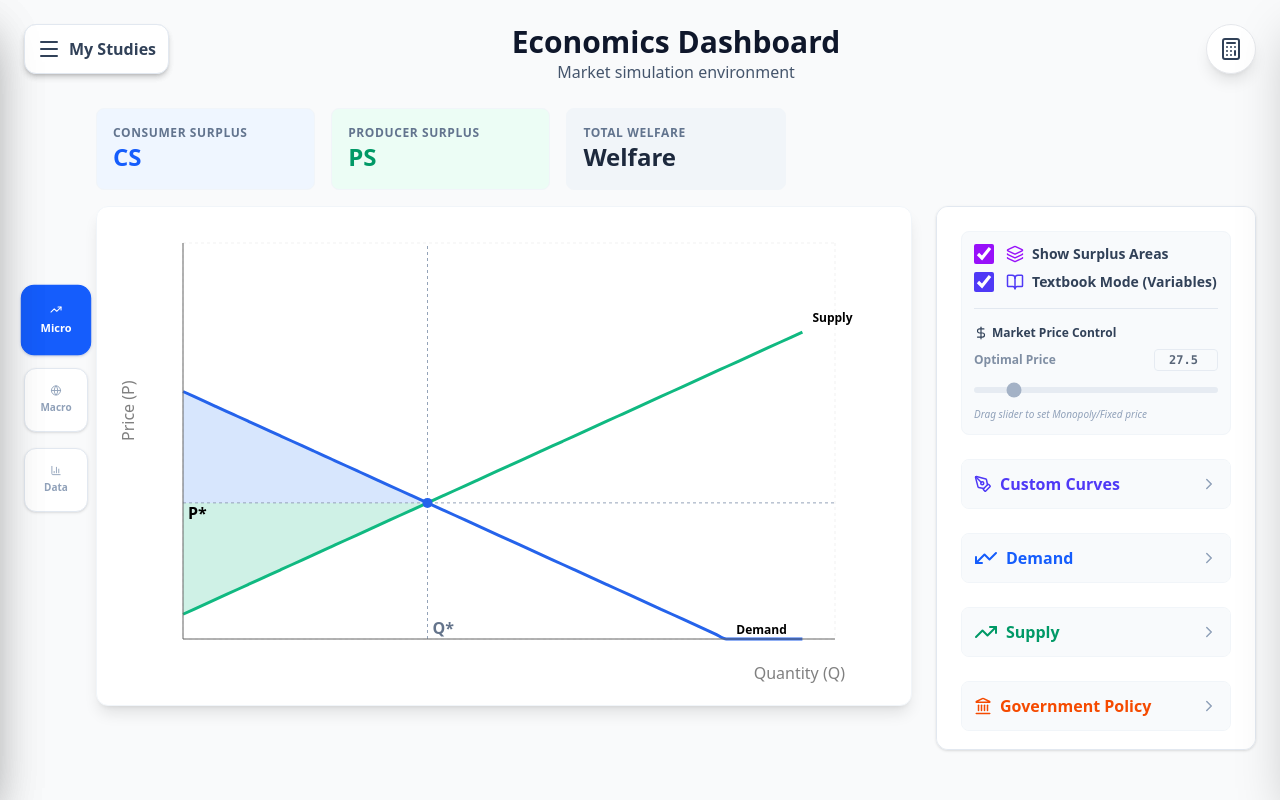
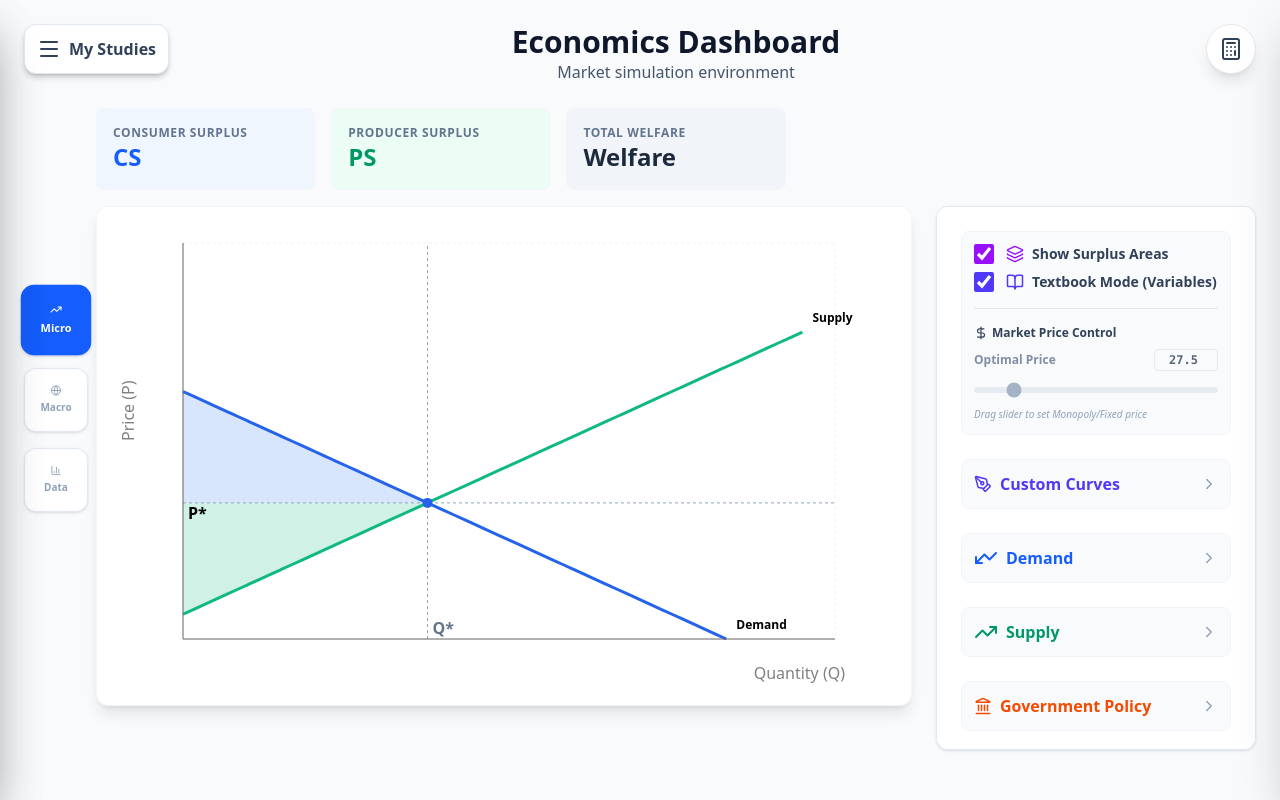
Before and after one commit to eliezerperl/school-curriculum, a React (Vite) app: page /economics in a window 1280 px wide. Built offline with nearby package versions, Linux system fonts and the light colour scheme.

Commit message:
update to lines and labels

```diff
--- a/src/modules/economics/components/dashboard/SupplyDemand.tsx
+++ b/src/modules/economics/components/dashboard/SupplyDemand.tsx
@@ -17,14 +17,14 @@ export const SupplyDemand = () => {
   const updateCurve = (
     id: string,
     field: keyof CustomCurve,
-    value: number | boolean
+    // We allow string just in case, but currently only numbers/booleans are used for linear
+    value: number | boolean | string
   ) => {
     setCustomCurves((prevCurves) =>
       prevCurves.map((c) => (c.id === id ? { ...c, [field]: value } : c))
     );
   };
 
-  // Helper to switch between Numbers (50.00) and Variables (CS, PS)
   const formatMetric = (val: number, isTheoretical: boolean, label: string) => {
     if (!isTheoretical) return val;
     switch (label) {
@@ -40,12 +40,18 @@ export const SupplyDemand = () => {
 
   const mergedGraphData = useMemo(() => {
     return graphData.data.map((point) => {
-      // Cast to allow dynamic keys
-      const newPoint = { ...point } as GraphPoint & { [key: string]: number };
+      // FIX: Cast to allow 'number | null' so TypeScript doesn't complain
+      const newPoint = { ...point } as GraphPoint & { [key: string]: number | null };
 
       customCurves.forEach((curve) => {
+        // === STRICT LINEAR LOGIC ONLY ===
+        // Formula: P = Intercept + (Slope * Q)
         const price = curve.intercept + curve.slope * point.q;
-        newPoint[curve.id] = price > 0 ? price : 0;
+
+        // "Stop at Zero" Rule:
+        // If price goes below zero, return null to make the line stop drawing.
+        // We use -0.01 tolerance to catch floating point math errors.
+        newPoint[curve.id] = price >= -0.01 ? Math.max(0, price) : null;
       });
 
       return newPoint;
@@ -116,7 +122,7 @@ export const SupplyDemand = () => {
             showDemand={params.showDemand}
             showSupply={params.showSupply}
             customCurves={customCurves}
-            isTheoretical={params.isTheoretical} // Pass Theoretical Mode
+            isTheoretical={params.isTheoretical}
           />
         </div>
 
@@ -129,7 +135,7 @@ export const SupplyDemand = () => {
             addCurve={addCurve}
             removeCurve={removeCurve}
             updateCurve={updateCurve}
-            naturalEqP={graphData.naturalEqP} // Pass Natural Price for Reset
+            naturalEqP={graphData.naturalEqP}
           />
         </div>
       </div>
--- a/src/modules/economics/components/dashboard/SupplyDemandGraph.tsx
+++ b/src/modules/economics/components/dashboard/SupplyDemandGraph.tsx
@@ -9,10 +9,10 @@ import {
   Area,
   Line,
   ReferenceDot,
-  ReferenceLine
+  ReferenceLine,
 } from 'recharts';
-import { Download } from 'lucide-react'; // Import the icon
-import type { CustomCurve, GraphPoint, CustomLabelProps } from '../../types';
+import { Download } from 'lucide-react';
+import type { CustomCurve, CustomLabelProps, GraphPoint } from '../../types';
 import { CustomTooltip } from '../ui/EconomicsUI';
 
 interface Props {
@@ -40,95 +40,104 @@ export const SupplyDemandGraph: React.FC<Props> = ({
   customCurves,
   isTheoretical = false,
 }) => {
-
-  // Ref for the graph container to capture the SVG
   const graphRef = useRef<HTMLDivElement>(null);
-
-  const eqPLabel = isTheoretical ? "P*" : `P*=$${eqData.priceConsumersPay.toFixed(2)}`;
-  const eqQLabel = isTheoretical ? "Q*" : `Q*=${eqData.eqQ.toFixed(1)}`;
+  const eqPLabel = isTheoretical
+    ? 'P*'
+    : `P*=$${eqData.priceConsumersPay.toFixed(2)}`;
+  const eqQLabel = isTheoretical ? 'Q*' : `Q*=${eqData.eqQ.toFixed(1)}`;
 
   // === DOWNLOAD FUNCTION ===
   const handleDownload = useCallback(() => {
     if (!graphRef.current) return;
+    const svgElement = graphRef.current.querySelector('.recharts-surface');
+    if (!svgElement) return;
 
-    // FIX: Use '.recharts-surface' to grab the CHART, not the icon!
-    const svgElement = graphRef.current.querySelector('.recharts-surface');
-
-    if (!svgElement) {
-      console.error("Chart SVG not found");
-      return;
-    }
-
-    // 2. Serialize SVG to XML string
     const serializer = new XMLSerializer();
     const svgString = serializer.serializeToString(svgElement);
-
-    // 3. Create a canvas to draw the image
     const canvas = document.createElement('canvas');
     const rect = svgElement.getBoundingClientRect();
-
-    // Safety check for dimensions
     if (rect.width === 0 || rect.height === 0) return;
 
-    canvas.width = rect.width * 2; // 2x scale for Retina/High Quality
+    canvas.width = rect.width * 2;
     canvas.height = rect.height * 2;
-
     const ctx = canvas.getContext('2d');
     if (!ctx) return;
 
-    // Fill white background (otherwise PNG is transparent)
     ctx.fillStyle = '#ffffff';
     ctx.fillRect(0, 0, canvas.width, canvas.height);
-
-    // Scale context to match the 2x canvas size
     ctx.scale(2, 2);
 
-    // 4. Create Image from SVG string
     const img = new Image();
-    const svgBlob = new Blob([svgString], { type: 'image/svg+xml;charset=utf-8' });
+    const svgBlob = new Blob([svgString], {
+      type: 'image/svg+xml;charset=utf-8',
+    });
     const url = URL.createObjectURL(svgBlob);
-
     img.onload = () => {
       ctx.drawImage(img, 0, 0);
       URL.revokeObjectURL(url);
-
-      // 5. Trigger Download
       const link = document.createElement('a');
       link.download = 'economics_graph.png';
       link.href = canvas.toDataURL('image/png');
       link.click();
     };
     img.src = url;
-
   }, []);
 
+  // === SMART LABEL LOGIC ===
+  // Finds the very last visible point of the line to place the label
   const renderLabel = (
     props: CustomLabelProps,
     name: string,
-    type: 'demand' | 'supply' | 'other'
+    dataKey: string
   ) => {
     const { x, y, stroke, index } = props;
 
-    let isTargetIndex = false;
+    // 1. Find the target index
+    // We scan BACKWARDS to find the first non-null, valid number.
+    let targetIndex = -1;
 
-    if (type === 'demand') {
-      const firstZeroIndex = data.findIndex(p => p.demand <= 0);
-      const targetIndex = firstZeroIndex !== -1 ? firstZeroIndex : data.length - 1;
-      isTargetIndex = index === targetIndex;
-    } else {
-      isTargetIndex = index === data.length - 1;
+    for (let i = data.length - 1; i >= 0; i--) {
+      // FIX: Cast as a Record instead of 'any' to satisfy the linter
+      const point = data[i] as Record<
+        string,
+        number | number[] | null | undefined
+      >;
+      const val = point[dataKey];
+
+      // Check if value exists and is a valid number
+      if (val !== null && val !== undefined && typeof val === 'number') {
+        targetIndex = i;
+        break;
+      }
     }
 
-    if (isTargetIndex && typeof x === 'number' && typeof y === 'number') {
+    // 2. Render label only at that specific index
+    if (
+      index === targetIndex &&
+      typeof x === 'number' &&
+      typeof y === 'number'
+    ) {
       let dy = -5;
+      const dx = 10;
 
+      // Offsets to avoid overlap
       if (name === 'Supply') dy = -10;
       if (name === 'Supply + Tax') dy = 15;
       if (name === 'Supply - Sub') dy = 15;
-      if (name === 'Demand') dy = -5;
+
+      // If close to bottom (y is large), push up
+      if (y > 300) dy = -10;
 
       return (
-        <text x={x} y={y} dy={dy} dx={10} fill={stroke} fontSize={12} fontWeight="bold" textAnchor="start">
+        <text
+          x={x}
+          y={y}
+          dy={dy}
+          dx={dx}
+          fill={stroke}
+          fontSize={12}
+          fontWeight="bold"
+          textAnchor="start">
           {name}
         </text>
       );
@@ -137,27 +146,31 @@ export const SupplyDemandGraph: React.FC<Props> = ({
   };
 
   return (
-    // Added 'relative' and 'group' to handle the button positioning
-    <div ref={graphRef} className="relative bg-white p-4 rounded-xl shadow-lg border border-slate-100 h-[60vh] min-h-125 w-full flex flex-col group">
-
-      {/* === DOWNLOAD BUTTON === */}
+    <div
+      ref={graphRef}
+      className="relative bg-white p-4 rounded-xl shadow-lg border border-slate-100 h-[60vh] min-h-125 w-full flex flex-col group">
       <button
         onClick={handleDownload}
         className="absolute top-4 right-4 z-10 p-2 bg-white/80 hover:bg-slate-100 text-slate-400 hover:text-slate-700 rounded-md border border-slate-200 shadow-sm transition-all opacity-0 group-hover:opacity-100"
-        title="Download Graph Image"
-      >
+        title="Download Graph Image">
         <Download size={18} />
       </button>
 
       <ResponsiveContainer width="100%" height="100%">
-        <ComposedChart data={data} margin={{ top: 20, right: 60, bottom: 20, left: 10 }}>
+        <ComposedChart
+          data={data}
+          margin={{ top: 20, right: 60, bottom: 20, left: 10 }}>
           <CartesianGrid strokeDasharray="3 3" opacity={0.3} />
 
           <XAxis
             dataKey="q"
             type="number"
             tick={!isTheoretical}
-            label={{ value: 'Quantity (Q)', position: 'insideBottomRight', offset: -10 }}
+            label={{
+              value: 'Quantity (Q)',
+              position: 'insideBottomRight',
+              offset: -10,
+            }}
           />
           <YAxis
             tick={!isTheoretical}
@@ -169,50 +182,139 @@ export const SupplyDemandGraph: React.FC<Props> = ({
             cursor={{ stroke: '#cbd5e1', strokeWidth: 1 }}
           />
 
-          <Area type="monotone" dataKey="csFill" stroke="none" fill="#3b82f6" fillOpacity={0.2} name="Consumer Surplus" />
-          <Area type="monotone" dataKey="psFill" stroke="none" fill="#10b981" fillOpacity={0.2} name="Producer Surplus" />
-          <Area type="monotone" dataKey="taxFill" stroke="none" fill="#f97316" fillOpacity={0.3} name="Tax Revenue" />
-          <Area type="monotone" dataKey="subsidyFill" stroke="none" fill="#9333ea" fillOpacity={0.3} name="Subsidy Cost" />
-
-          {/* Deadweight Loss Area (Red) */}
-          <Area type="monotone" dataKey="dwlFill" stroke="none" fill="#dc2626" fillOpacity={0.4} name="Deadweight Loss" />
+          <Area
+            type="monotone"
+            dataKey="csFill"
+            stroke="none"
+            fill="#3b82f6"
+            fillOpacity={0.2}
+            name="Consumer Surplus"
+          />
+          <Area
+            type="monotone"
+            dataKey="psFill"
+            stroke="none"
+            fill="#10b981"
+            fillOpacity={0.2}
+            name="Producer Surplus"
+          />
+          <Area
+            type="monotone"
+            dataKey="taxFill"
+            stroke="none"
+            fill="#f97316"
+            fillOpacity={0.3}
+            name="Tax Revenue"
+          />
+          <Area
+            type="monotone"
+            dataKey="subsidyFill"
+            stroke="none"
+            fill="#9333ea"
+            fillOpacity={0.3}
+            name="Subsidy Cost"
+          />
+          <Area
+            type="monotone"
+            dataKey="dwlFill"
+            stroke="none"
+            fill="#dc2626"
+            fillOpacity={0.4}
+            name="Deadweight Loss"
+          />
 
           {showDemand && (
-            <Line type="monotone" dataKey="demand" stroke="#2563eb" strokeWidth={3} dot={false} name="Demand"
+            <Line
+              type="monotone"
+              dataKey="demand"
+              stroke="#2563eb"
+              strokeWidth={3}
+              dot={false}
+              name="Demand"
               label={(props) => renderLabel(props, 'Demand', 'demand')}
             />
           )}
 
           {showSupply && (
-            <Line type="monotone" dataKey="supply" stroke="#10b981" strokeWidth={showTax ? 2 : 3}
-              strokeDasharray={showTax ? '5 5' : '0'} opacity={showTax ? 0.6 : 1} dot={false} name="Supply"
-              label={(props) => renderLabel(props, "Supply", 'supply')}
+            <Line
+              type="monotone"
+              dataKey="supply"
+              stroke="#10b981"
+              strokeWidth={showTax ? 2 : 3}
+              strokeDasharray={showTax ? '5 5' : '0'}
+              opacity={showTax ? 0.6 : 1}
+              dot={false}
+              name="Supply"
+              label={(props) => renderLabel(props, 'Supply', 'supply')}
             />
           )}
 
           {showSupply && showTax && (
-            <Line type="monotone" dataKey="supplyTax" stroke="#f97316" strokeWidth={3} dot={false} name="Supply + Tax"
-              label={(props) => renderLabel(props, "Supply + Tax", 'supply')}
+            <Line
+              type="monotone"
+              dataKey="supplyTax"
+              stroke="#f97316"
+              strokeWidth={3}
+              dot={false}
+              name="Supply + Tax"
+              label={(props) => renderLabel(props, 'Supply + Tax', 'supplyTax')}
             />
           )}
 
           {showSupply && showSubsidy && (
-            <Line type="monotone" dataKey="supplySubsidy" stroke="#9333ea" strokeWidth={3} dot={false} name="Supply - Sub"
-              label={(props) => renderLabel(props, "Supply - Sub", 'supply')}
+            <Line
+              type="monotone"
+              dataKey="supplySubsidy"
+              stroke="#9333ea"
+              strokeWidth={3}
+              dot={false}
+              name="Supply - Sub"
+              label={(props) =>
+                renderLabel(props, 'Supply - Sub', 'supplySubsidy')
+              }
             />
           )}
 
           {customCurves.map((curve) => (
             <Line
-              key={curve.id} type="monotone" dataKey={curve.id} name={curve.name} stroke={curve.color}
-              strokeWidth={2.5} strokeDasharray={curve.isDashed ? '5 5' : '0'} dot={false}
-              label={(props) => renderLabel(props, curve.name, 'other')}
+              key={curve.id}
+              type="monotone"
+              dataKey={curve.id}
+              name={curve.name}
+              stroke={curve.color}
+              strokeWidth={2.5}
+              strokeDasharray={curve.isDashed ? '5 5' : '0'}
+              dot={false}
+              // This is the FIX for custom curves: Pass the curve ID as the dataKey
+              label={(props) => renderLabel(props, curve.name, curve.id)}
             />
           ))}
 
-          <ReferenceDot x={eqData.eqQ} y={eqData.priceConsumersPay} r={5} fill="#2563eb" stroke="none" />
-          {showTax && <ReferenceDot x={eqData.eqQ} y={eqData.priceSuppliersKeep} r={5} fill="#10b981" stroke="none" />}
-          {showSubsidy && <ReferenceDot x={eqData.eqQ} y={eqData.priceSuppliersKeep} r={5} fill="#10b981" stroke="white" />}
+          <ReferenceDot
+            x={eqData.eqQ}
+            y={eqData.priceConsumersPay}
+            r={5}
+            fill="#2563eb"
+            stroke="none"
+          />
+          {showTax && (
+            <ReferenceDot
+              x={eqData.eqQ}
+              y={eqData.priceSuppliersKeep}
+              r={5}
+              fill="#10b981"
+              stroke="none"
+            />
+          )}
+          {showSubsidy && (
+            <ReferenceDot
+              x={eqData.eqQ}
+              y={eqData.priceSuppliersKeep}
+              r={5}
+              fill="#10b981"
+              stroke="white"
+            />
+          )}
 
           <ReferenceLine
             x={eqData.eqQ}
@@ -223,7 +325,7 @@ export const SupplyDemandGraph: React.FC<Props> = ({
               position: 'insideBottomLeft',
               fill: '#64748b',
               fontSize: isTheoretical ? 16 : 12,
-              fontWeight: isTheoretical ? 'bold' : 'normal'
+              fontWeight: isTheoretical ? 'bold' : 'normal',
             }}
           />
           <ReferenceLine
@@ -235,7 +337,7 @@ export const SupplyDemandGraph: React.FC<Props> = ({
               position: 'insideTopLeft',
               fill: 'black',
               fontSize: isTheoretical ? 16 : 12,
-              fontWeight: isTheoretical ? 'bold' : 'normal'
+              fontWeight: isTheoretical ? 'bold' : 'normal',
             }}
           />
         </ComposedChart>
--- a/src/modules/economics/hooks/useSupplyDemandLogic.tsx
+++ b/src/modules/economics/hooks/useSupplyDemandLogic.tsx
@@ -44,8 +44,8 @@ export const useSupplyDemandLogic = () => {
     const naturalEqP = dIntercept - dSlope * naturalEqQ;
 
     // --- B. AUTO-SCALE LOGIC ---
-    const demandMaxQ = dSlope !== 0 ? dIntercept / dSlope : 50;
-    const calculatedMaxQ = Math.max(naturalEqQ, demandMaxQ) * 1.15;
+    const demandInterceptQ = dSlope !== 0 ? dIntercept / dSlope : 0;
+    const calculatedMaxQ = Math.max(naturalEqQ, demandInterceptQ) * 1.15;
     const dynamicMaxQ = Math.max(20, Math.min(calculatedMaxQ, 500));
 
     // --- C. CALCULATE ACTUAL METRICS ---
@@ -53,34 +53,33 @@ export const useSupplyDemandLogic = () => {
     let priceConsumersPay = naturalEqP;
     let priceSuppliersKeep = naturalEqP;
 
-    // === FIX #1: Correct Price Calculation in Manual Mode ===
+    // Safety Clamp for Tax/Subsidy
+    const safeTax = Math.min(tax, dIntercept);
+    const safeSubsidy = Math.min(subsidy, dIntercept);
+
     if (manualPrice !== null) {
       priceConsumersPay = manualPrice;
-
-      // Calculate what suppliers ACTUALLY keep (Price - Tax)
       if (showTax) {
-        priceSuppliersKeep = manualPrice - tax;
+        priceSuppliersKeep = manualPrice - safeTax;
       } else if (showSubsidy) {
-        priceSuppliersKeep = manualPrice + subsidy;
+        priceSuppliersKeep = manualPrice + safeSubsidy;
       } else {
         priceSuppliersKeep = manualPrice;
       }
-
       const qd = (dIntercept - priceConsumersPay) / dSlope;
       const qs = (priceSuppliersKeep - sIntercept) / sSlope;
       eqQ = Math.max(0, Math.min(qd, qs));
 
     } else if (showTax) {
-      eqQ = (dIntercept - (sIntercept + tax)) / (dSlope + sSlope);
+      eqQ = (dIntercept - (sIntercept + safeTax)) / (dSlope + sSlope);
       priceConsumersPay = dIntercept - dSlope * eqQ;
-      priceSuppliersKeep = priceConsumersPay - tax;
+      priceSuppliersKeep = priceConsumersPay - safeTax;
     } else if (showSubsidy) {
-      eqQ = (dIntercept - (sIntercept - subsidy)) / (dSlope + sSlope);
+      eqQ = (dIntercept - (sIntercept - safeSubsidy)) / (dSlope + sSlope);
       priceConsumersPay = dIntercept - dSlope * eqQ;
-      priceSuppliersKeep = priceConsumersPay + subsidy;
+      priceSuppliersKeep = priceConsumersPay + safeSubsidy;
     }
 
-    // Metrics (CS/PS)
     const heightAtQ = dIntercept - dSlope * eqQ;
     const totalWillingnessToPay = ((dIntercept + heightAtQ) / 2) * eqQ;
     const totalConsumerCost = priceConsumersPay * eqQ;
@@ -91,9 +90,8 @@ export const useSupplyDemandLogic = () => {
     const totalVariableCost = ((sIntercept + supplyHeightAtQ) / 2) * eqQ;
     const psValue = Math.max(0, totalRevenue - totalVariableCost);
 
-    // === FIX #2: Always calculate Tax/Subsidy Revenue ===
-    const taxRevenue = showTax ? tax * eqQ : 0;
-    const subsidyCost = showSubsidy ? subsidy * eqQ : 0;
+    const taxRevenue = showTax ? safeTax * eqQ : 0;
+    const subsidyCost = showSubsidy ? safeSubsidy * eqQ : 0;
 
     const quantityDistortion = Math.abs(naturalEqQ - eqQ);
     const demandAtEqQ = dIntercept - dSlope * eqQ;
@@ -108,53 +106,64 @@ export const useSupplyDemandLogic = () => {
     // --- D. GENERATE POINTS LOOP ---
     const step = dynamicMaxQ > 100 ? dynamicMaxQ / 100 : 1;
     const qValues = new Set<number>();
+
+    // Standard points
     for (let q = 0; q <= dynamicMaxQ; q += step) qValues.add(Number(q.toFixed(2)));
+
+    // Add Key Points
     if (eqQ >= 0 && eqQ <= dynamicMaxQ) qValues.add(Number(eqQ.toFixed(2)));
+    if (demandInterceptQ > 0 && demandInterceptQ <= dynamicMaxQ) {
+        qValues.add(Number(demandInterceptQ.toFixed(2)));
+    }
+
     const sortedQs = Array.from(qValues).sort((a, b) => a - b);
 
     sortedQs.forEach((q) => {
-      const pDemand = dIntercept - dSlope * q;
-      const pSupply = sIntercept + sSlope * q;
+      // Calculate raw prices
+      const rawDemand = dIntercept - dSlope * q;
+      const rawSupply = sIntercept + sSlope * q;
+      const rawSupplyTax = showTax ? rawSupply + safeTax : null;
+      const rawSupplySubsidy = showSubsidy ? rawSupply - safeSubsidy : null;
 
-      // === FIX #3: Always show the lines ===
-      const pSupplyTax = showTax ? pSupply + tax : null;
-      const pSupplySubsidy = showSubsidy ? pSupply - subsidy : null;
+      // === CLEAN LINE LOGIC ===
+      // Stop ALL lines if they go below zero (or slightly below zero due to float math)
+      // This matches your Custom Curve behavior
+      const demand = rawDemand >= -0.01 ? Math.max(0, rawDemand) : null;
+      const supply = rawSupply >= -0.01 ? Math.max(0, rawSupply) : null;
+      const supplyTax = (rawSupplyTax !== null && rawSupplyTax >= -0.01) ? Math.max(0, rawSupplyTax) : null;
+      const supplySubsidy = (rawSupplySubsidy !== null && rawSupplySubsidy >= -0.01) ? Math.max(0, rawSupplySubsidy) : null;
 
       const isBelowEq = q <= eqQ + 0.001;
 
+      // Fill Logic (Only fill if lines exist)
+      const csFill = showSurplus && isBelowEq && demand !== null ? [priceConsumersPay, demand] : null;
+      const psFill = showSurplus && isBelowEq && supply !== null ? [supply, priceSuppliersKeep] : null;
+      const taxFill = showSurplus && showTax && isBelowEq ? [priceSuppliersKeep, priceConsumersPay] : null;
+      const subsidyFill = showSurplus && showSubsidy && isBelowEq ? [priceConsumersPay, priceSuppliersKeep] : null;
+
       let dwlFill: number[] | null = null;
       if (showSurplus) {
-        if (eqQ < naturalEqQ) {
-          if (q >= eqQ && q <= naturalEqQ) dwlFill = [pSupply, pDemand];
-        } else if (eqQ > naturalEqQ) {
-          if (q >= naturalEqQ && q <= eqQ) dwlFill = [pDemand, pSupply];
+        // Only draw DWL if both lines exist at this Q
+        if (supply !== null && demand !== null) {
+            if (eqQ < naturalEqQ) {
+                if (q >= eqQ && q <= naturalEqQ) dwlFill = [supply, demand];
+            } else if (eqQ > naturalEqQ) {
+                if (q >= naturalEqQ && q <= eqQ) dwlFill = [demand, supply];
+            }
         }
       }
 
       data.push({
         q: q,
-        demand: Math.max(0, pDemand),
-        supply: pSupply,
-        supplyTax: pSupplyTax,
-        supplySubsidy: pSupplySubsidy,
-
-        // CS: Blue Area
-        csFill: showSurplus && isBelowEq ? [priceConsumersPay, pDemand] : null,
-
-        // PS: Green Area (Correctly stops at priceSuppliersKeep)
-        psFill: showSurplus && isBelowEq ? [pSupply, priceSuppliersKeep] : null,
-
-        // === FIX #4: Tax Fill (Orange Area) ===
-        // Removed 'manualPrice === null' so it shows up in manual mode too!
-        taxFill: showSurplus && showTax && isBelowEq
-            ? [priceSuppliersKeep, priceConsumersPay]
-            : null,
-
-        subsidyFill: showSurplus && showSubsidy && isBelowEq
-            ? [priceConsumersPay, priceSuppliersKeep]
-            : null,
-
-        dwlFill: dwlFill,
+        demand,
+        supply,
+        supplyTax,
+        supplySubsidy,
+        csFill,
+        psFill,
+        taxFill,
+        subsidyFill,
+        dwlFill
       });
     });
 
--- a/src/modules/economics/types.ts
+++ b/src/modules/economics/types.ts
@@ -18,8 +18,8 @@ export interface CustomCurve {
 
 export interface GraphPoint {
   q: number;
-  demand: number;
-  supply: number;
+  demand: number | null;
+  supply: number | null;
   supplyTax: number | null;
   supplySubsidy: number | null;
   csFill: number[] | null;
```
